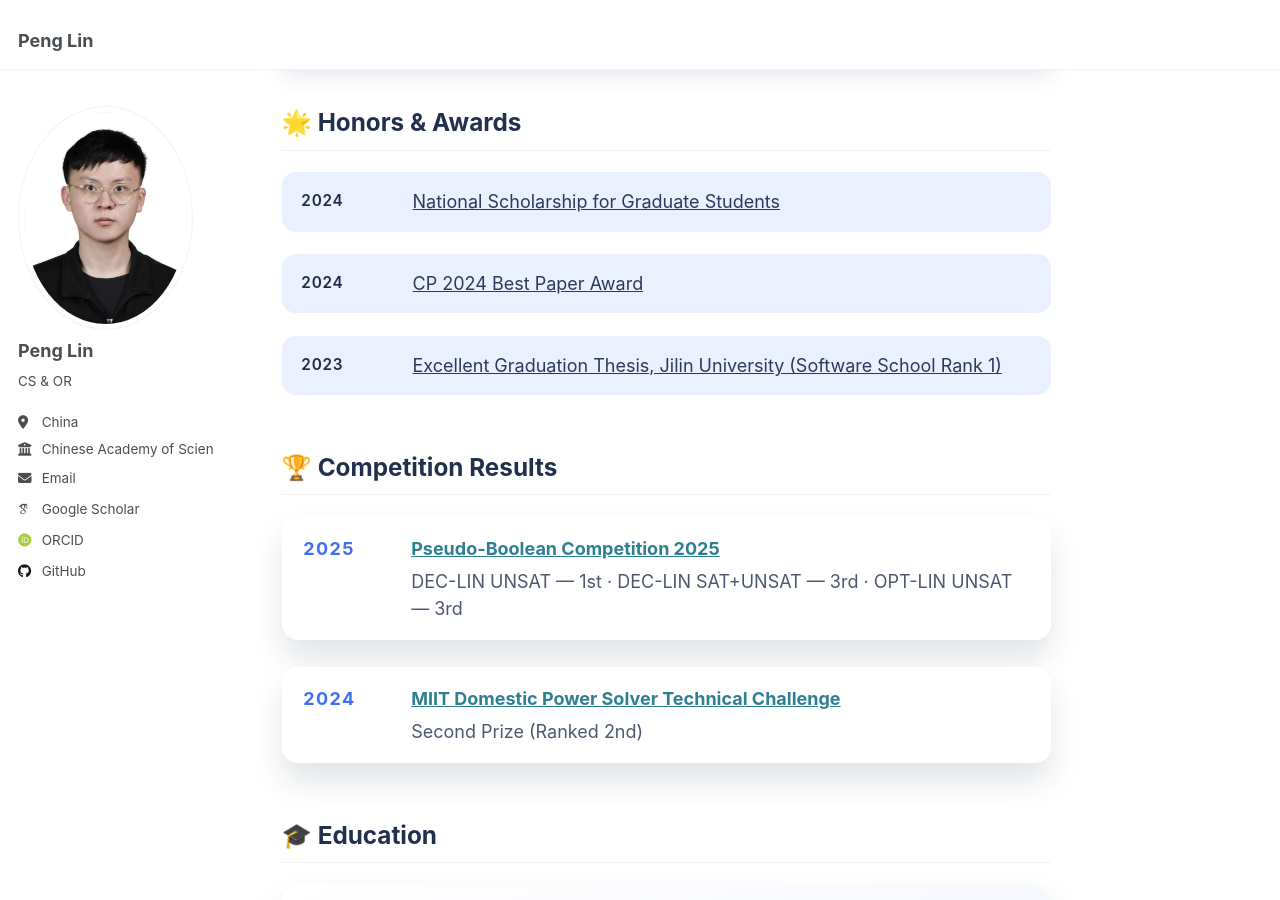
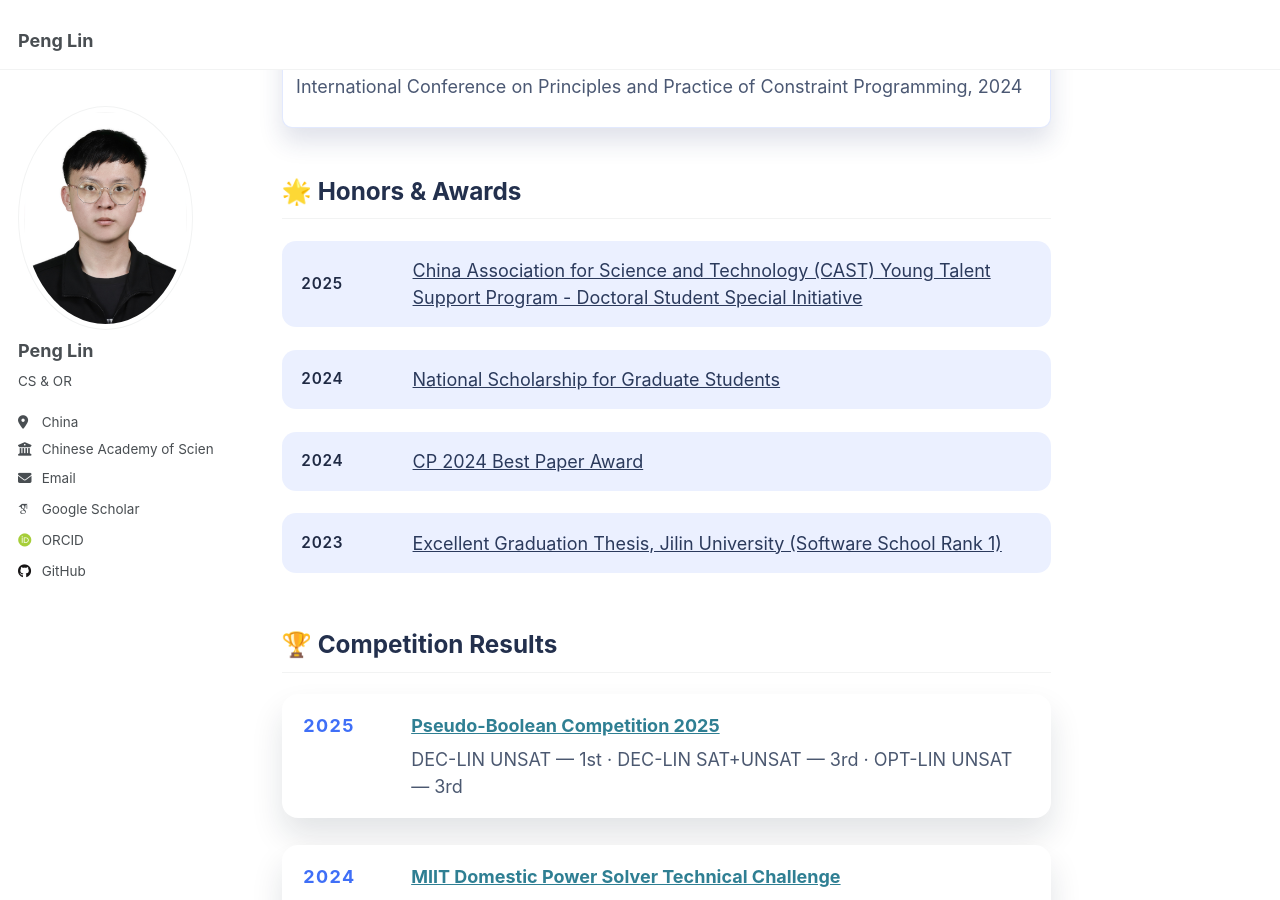
Before and after one commit to linpeng0105/linpeng0105.github.io, a Jekyll site: the page built from _pages/about.en.md, in a window 1280 px wide and 900 px high, scrolled down 2976 px. Built offline with Jekyll 4.4.1, drawn with Linux system fonts in a browser that asks for light colours; some web fonts are replaced; a style sheet for code colours, icons or effects is not loaded; some of the changed text lies outside the part shown.

Commit message:
Add recent news and honors for 2025 in bilingual about pages

```diff
--- a/_pages/about.en.md
+++ b/_pages/about.en.md
@@ -64,6 +64,10 @@
 <div class="profile-section" id="highlights">
   <h2>🔥 Recent News</h2>
   <ul class="profile-timeline">
+    <li>
+      <time datetime="2025-12-15">2025 · Dec 15</time>
+      <span>🎉🎉 Selected for CAST Young Talent Support Program (Doctoral)</span>
+    </li>
     <li>
       <time datetime="2025-11-08">2025 · Nov 08</time>
       <span>🎉🎉 One co-first author paper accepted by AAAI</span>
@@ -153,6 +157,7 @@
 <div class="profile-section" id="honors">
   <h2>🌟 Honors & Awards</h2>
   <ul class="profile-awards">
+    <li><span>2025</span> <a href="">China Association for Science and Technology (CAST) Young Talent Support Program - Doctoral Student Special Initiative</a></li>
     <li><span>2024</span> <a href="https://onestop.ucas.edu.cn/home/infob/aa5feb29-1624-4e59-acc5-0d7e856318b4/2">National Scholarship for Graduate Students</a></li>
     <li><span>2024</span> <a href="https://www.a4cp.org/awards/paper-awards">CP 2024 Best Paper Award</a></li>
     <li><span>2023</span> <a href="https://mp.weixin.qq.com/s/sh7FFoBKN4W7m9WFllWXVg">Excellent Graduation Thesis, Jilin University (Software School Rank 1)</a></li>
```
Also changed, not shown: _pages/about.zh.md (+5 -0 lines).
